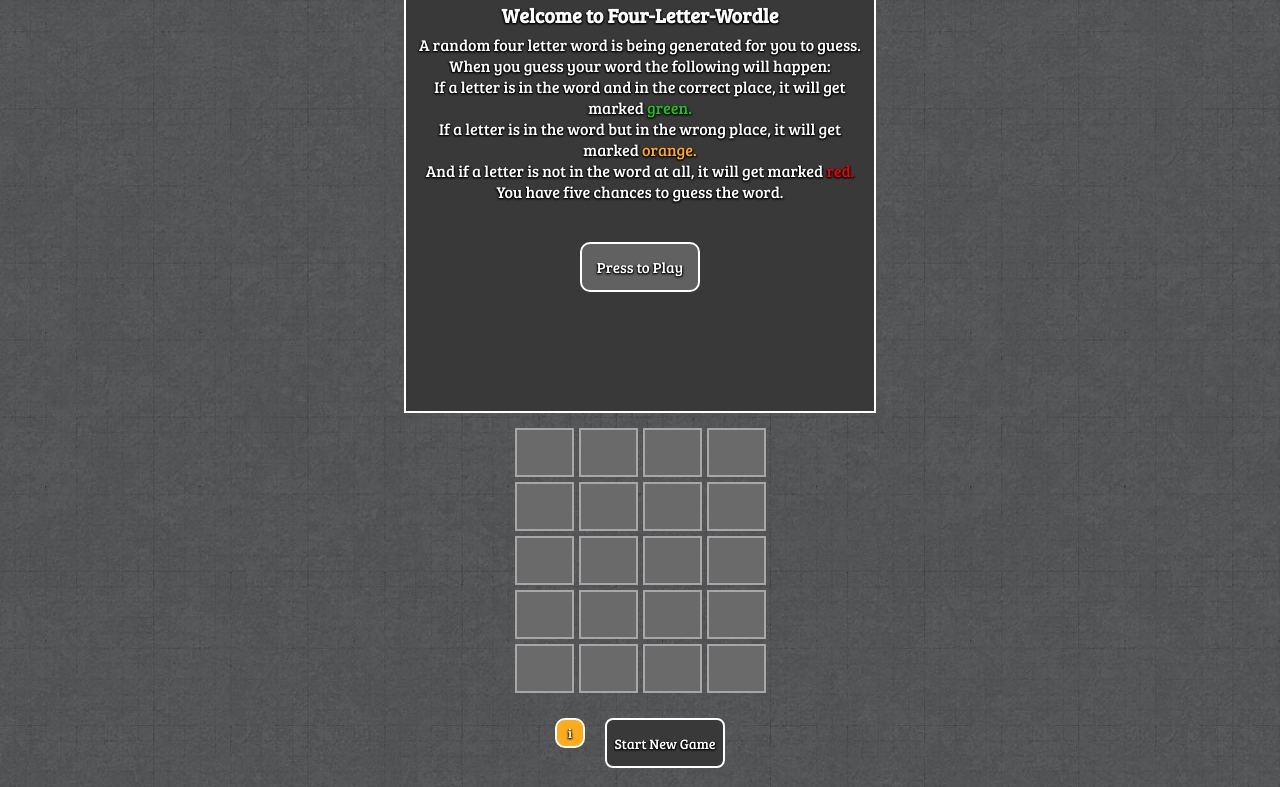
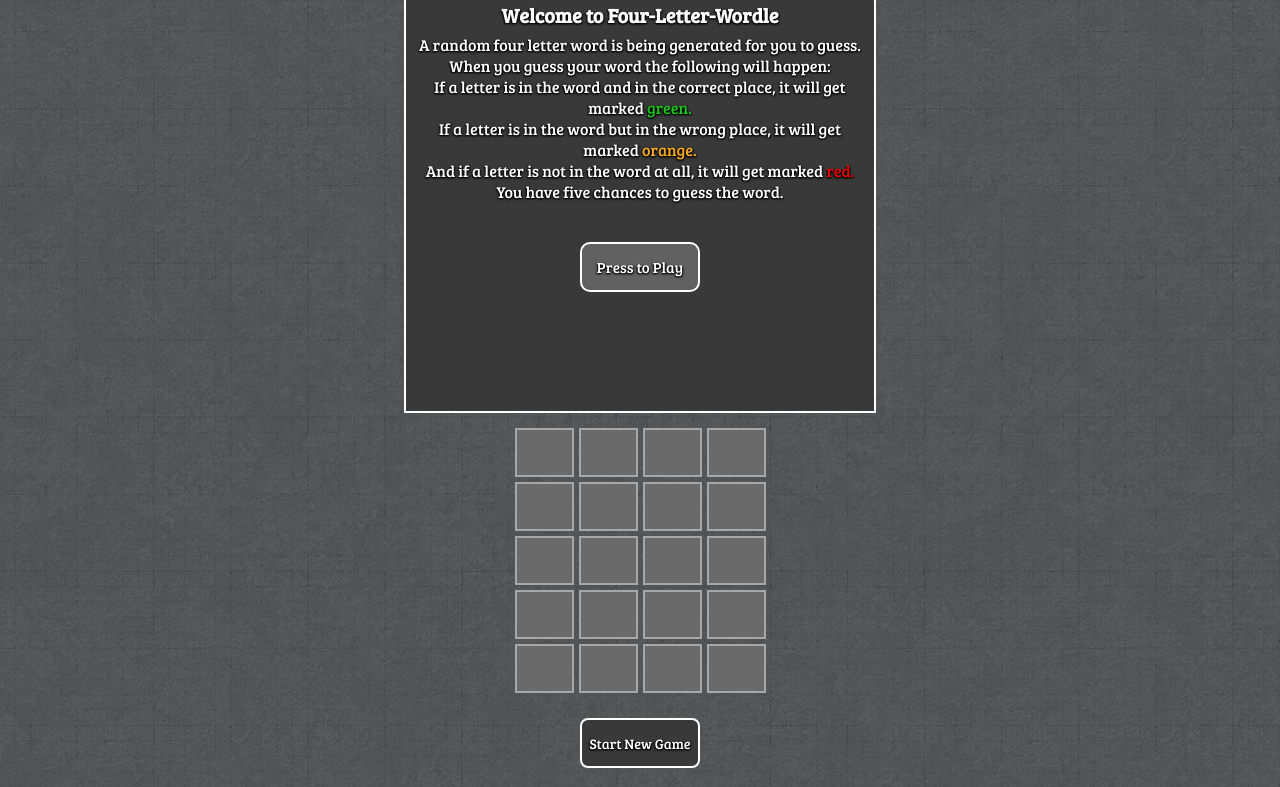
Before and after one commit to jmmascorro/js-game-project, a website: page index.html in a window 1280 px wide. Shown: the part 45-832 px from the top of the page. Drawn offline with Linux system fonts and the light colour scheme.

Commit message:
removed info button

```diff
--- a/index.html
+++ b/index.html
@@ -63,7 +63,6 @@
         <p class="p_winner"></p>
     </div>
     <div class="start_new">
-        <button class="info">i</button>
         <button class="new_game">Start New Game</button>
     </div>
     <div class="input_buttons">
--- a/script.js
+++ b/script.js
@@ -1027,10 +1027,6 @@ closeBtn.addEventListener("click", () => {
   card.style.display = "none";
 });
 
-infoBtn.addEventListener("click", () => {
-  card.style.display = "initial";
-})
-
 
 newGameBtn.addEventListener("click", () => {
   randomWord = guessingWords[Math.floor(Math.random() * guessingWords.length)].toUpperCase();
--- a/styles.scss
+++ b/styles.scss
@@ -90,19 +90,8 @@ body {
     display: flex;
     justify-content: center;
     margin-bottom: 10px;
+    align-items: center;
 
-}
-
-.info {
-    width: 30px;
-    height: 30px;
-    border-radius: 10px;
-    color: white;
-    text-shadow: -1px 1px 2px #000,
-				  1px 1px 2px #000;
-    margin-right: 20px;
-    background-color: #FFAC1C;
-    border: 2px solid white;
 }
 
 .new_game {
```
Also changed, not shown: styles.css.
